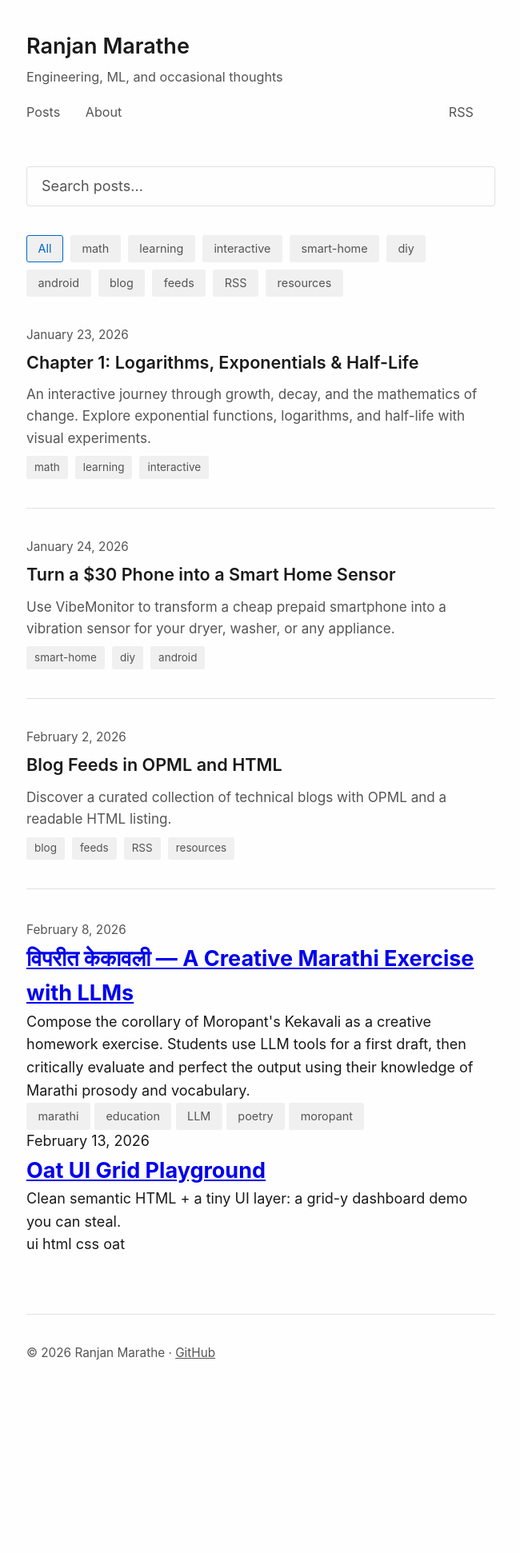
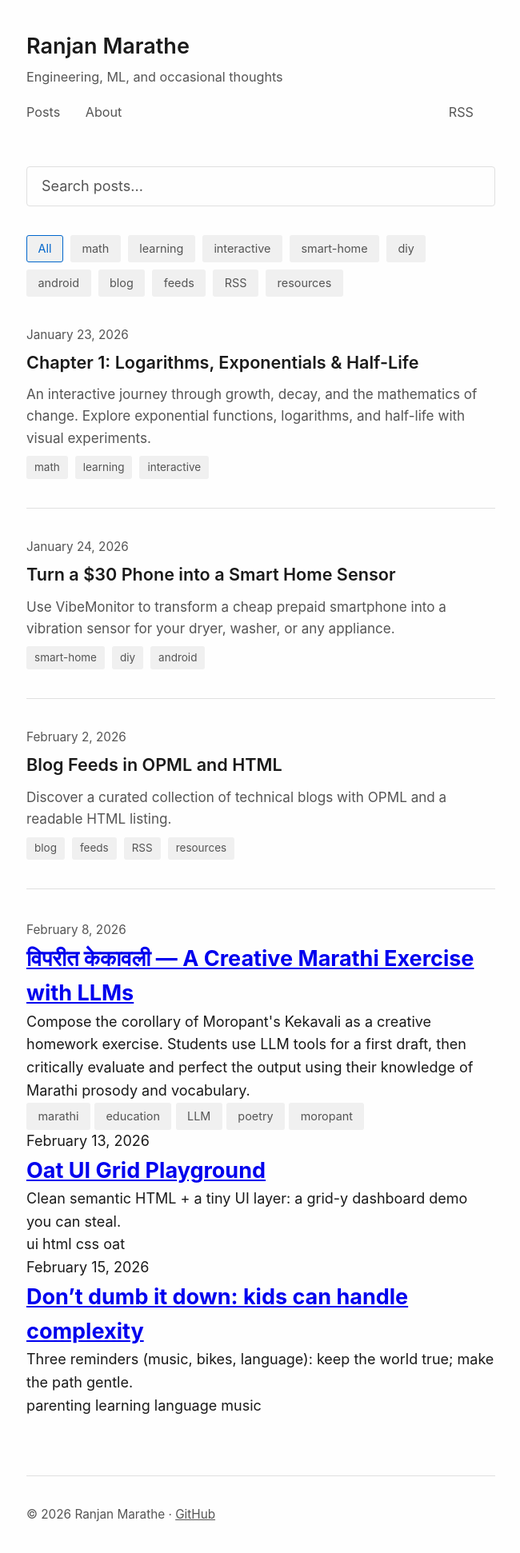
Before and after one commit to PriyaranjanMarathe/priyaranjanmarathe.github.io, a Jekyll site: the page docs/blog/index.html, which Jekyll copies as it is, in a window 1280 px wide. Shown: the whole page at 80% size, without its empty margins (314-964 px from the left). Built offline with Jekyll 4.4.1, drawn with Linux system fonts in a browser that asks for light colours; before the commit the page ends 1741 px from its top, so only the background shows below that.

Commit message:
Update index.html

```diff
--- a/docs/blog/index.html
+++ b/docs/blog/index.html
@@ -309,6 +309,12 @@
   <p>Clean semantic HTML + a tiny UI layer: a grid-y dashboard demo you can steal.</p>
   <p>ui html css oat</p>
 </li>
+<li>
+  <p>February 15, 2026</p>
+  <h2><a href="/blog/posts/dont-dumb-it-down.html">Don’t dumb it down: kids can handle complexity</a></h2>
+  <p>Three reminders (music, bikes, language): keep the world true; make the path gentle.</p>
+  <p>parenting learning language music</p>
+</li>
 
 <!-- END ENTRY -->
         </ul>
```
